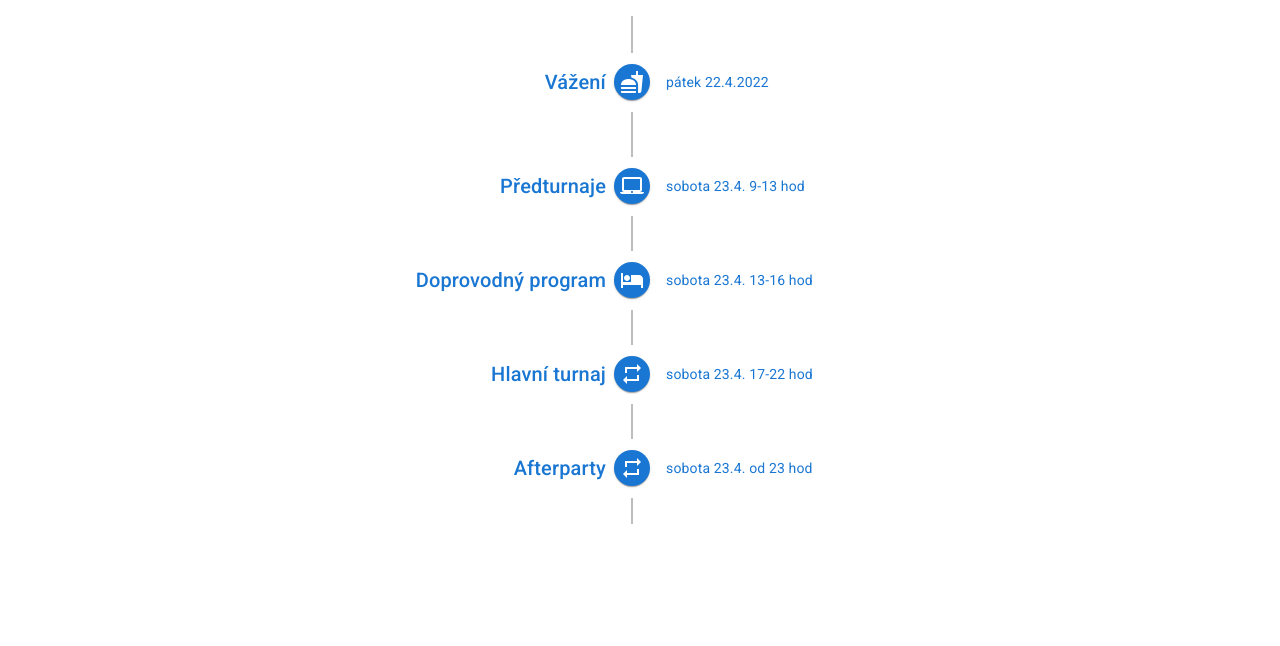
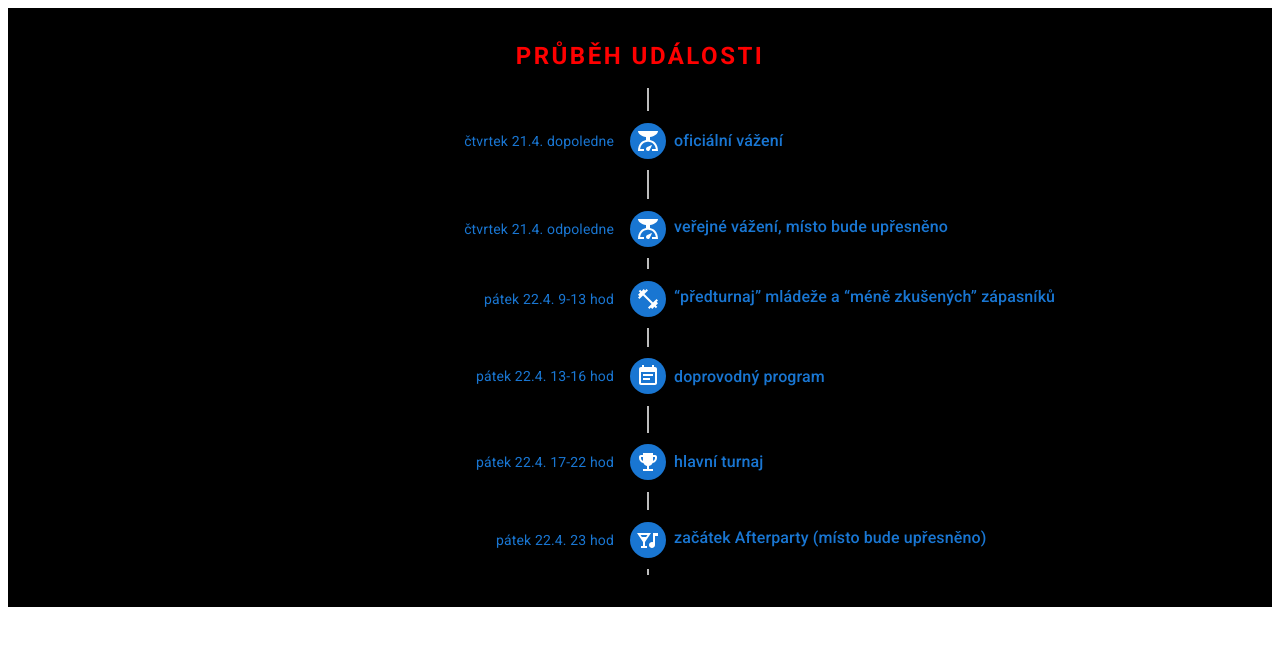
Before and after one commit to theokeist/great2j, a Next.js app: page /components/timeline in a window 1280 px wide. Shown: the top 646 px of the page. Built offline with nearby package versions, Linux system fonts and the light colour scheme.

Commit message:
CHANGE, libra

```diff
--- a/pages/components/timeline.tsx
+++ b/pages/components/timeline.tsx
@@ -6,16 +6,28 @@ import TimelineConnector from "@mui/lab/TimelineConnector";
 import TimelineContent from "@mui/lab/TimelineContent";
 import TimelineOppositeContent from "@mui/lab/TimelineOppositeContent";
 import TimelineDot from "@mui/lab/TimelineDot";
-import FastfoodIcon from "@mui/icons-material/Fastfood";
-import LaptopMacIcon from "@mui/icons-material/LaptopMac";
-import HotelIcon from "@mui/icons-material/Hotel";
-import RepeatIcon from "@mui/icons-material/Repeat";
+import ScaleIcon from "@mui/icons-material/Scale";
+import EventNoteIcon from "@mui/icons-material/EventNote";
+import NightlifeIcon from "@mui/icons-material/Nightlife";
+import EmojiEventsIcon from "@mui/icons-material/EmojiEvents";
 import Typography from "@mui/material/Typography";
-
+import FitnessCenterIcon from "@mui/icons-material/FitnessCenter";
 export default function EventTimeline() {
   return (
     <React.Fragment>
-      <Timeline position="left" sx={{ padding: 0 }}>
+      <Timeline
+        position="right"
+        sx={{ mt: 0, mb: 0, py: 4, px: 2, bgcolor: "black" }}
+      >
+        <Typography
+          variant="h5"
+          align="center"
+          color="primary"
+          sx={{ color: "red", fontWeight: 700, letterSpacing: 2.5 }}
+          paragraph
+        >
+          PRŮBĚH UDÁLOSTI
+        </Typography>
         <TimelineItem>
           <TimelineOppositeContent
             sx={{ m: "auto 0" }}
@@ -23,18 +35,50 @@ export default function EventTimeline() {
             variant="body2"
             color="primary"
           >
-            pátek 22.4.2022
+            čtvrtek 21.4. dopoledne
           </TimelineOppositeContent>
           <TimelineSeparator>
             <TimelineConnector />
             <TimelineDot color="primary">
-              <FastfoodIcon />
+              <ScaleIcon />
             </TimelineDot>
             <TimelineConnector />
           </TimelineSeparator>
-          <TimelineContent sx={{ py: "50px", px: 1 }}>
-            <Typography variant="h6" color="primary" component="span">
-              Vážení
+          <TimelineContent sx={{ py: "40px", px: 1 }}>
+            <Typography
+              variant="h6"
+              color="primary"
+              component="span"
+              sx={{ fontSize: 16 }}
+            >
+              oficiální vážení
+            </Typography>
+          </TimelineContent>
+        </TimelineItem>
+        <TimelineItem>
+          <TimelineOppositeContent
+            sx={{ m: "auto 0" }}
+            align="right"
+            variant="body2"
+            color="primary"
+          >
+            čtvrtek 21.4. odpoledne
+          </TimelineOppositeContent>
+          <TimelineSeparator>
+            <TimelineConnector />
+            <TimelineDot color="primary">
+              <ScaleIcon />
+            </TimelineDot>
+            <TimelineConnector />
+          </TimelineSeparator>
+          <TimelineContent sx={{ py: "20px", px: 1 }}>
+            <Typography
+              variant="h6"
+              color="primary"
+              component="span"
+              sx={{ fontSize: 16 }}
+            >
+              veřejné vážení, místo bude upřesněno
             </Typography>
           </TimelineContent>
         </TimelineItem>
@@ -44,18 +88,23 @@ export default function EventTimeline() {
             variant="body2"
             color="primary"
           >
-            sobota 23.4. 9-13 hod
+            pátek 22.4. 9-13 hod
           </TimelineOppositeContent>
           <TimelineSeparator>
             <TimelineConnector />
             <TimelineDot color="primary">
-              <LaptopMacIcon />
+              <FitnessCenterIcon />
             </TimelineDot>
             <TimelineConnector />
           </TimelineSeparator>
-          <TimelineContent sx={{ py: "22px", px: 1 }}>
-            <Typography variant="h6" color="primary" component="span">
-              Předturnaje
+          <TimelineContent sx={{ py: "20px", px: 1 }}>
+            <Typography
+              variant="h6"
+              color="primary"
+              component="span"
+              sx={{ fontSize: 16 }}
+            >
+              “předturnaj” mládeže a “méně zkušených” zápasníků
             </Typography>
           </TimelineContent>
         </TimelineItem>
@@ -65,18 +114,23 @@ export default function EventTimeline() {
             variant="body2"
             color="primary"
           >
-            sobota 23.4. 13-16 hod
+            pátek 22.4. 13-16 hod
           </TimelineOppositeContent>
           <TimelineSeparator>
             <TimelineConnector />
             <TimelineDot color="primary">
-              <HotelIcon />
+              <EventNoteIcon />
             </TimelineDot>
             <TimelineConnector />
           </TimelineSeparator>
-          <TimelineContent sx={{ py: "40px", px: 1 }}>
-            <Typography variant="h6" color="primary" component="span">
-              Doprovodný program
+          <TimelineContent sx={{ py: "30px", px: 1 }}>
+            <Typography
+              variant="h6"
+              color="primary"
+              component="span"
+              sx={{ fontSize: 16 }}
+            >
+              doprovodný program
             </Typography>
           </TimelineContent>
         </TimelineItem>
@@ -86,18 +140,23 @@ export default function EventTimeline() {
             variant="body2"
             color="primary"
           >
-            sobota 23.4. 17-22 hod
+            pátek 22.4. 17-22 hod
           </TimelineOppositeContent>
           <TimelineSeparator>
             <TimelineConnector />
             <TimelineDot color="primary">
-              <RepeatIcon />
+              <EmojiEventsIcon />
             </TimelineDot>
             <TimelineConnector />
           </TimelineSeparator>
-          <TimelineContent sx={{ py: "22px", px: 1 }}>
-            <Typography variant="h6" color="primary" component="span">
-              Hlavní turnaj
+          <TimelineContent sx={{ py: "30px", px: 1 }}>
+            <Typography
+              variant="h6"
+              color="primary"
+              component="span"
+              sx={{ fontSize: 16 }}
+            >
+              hlavní turnaj
             </Typography>
           </TimelineContent>
         </TimelineItem>
@@ -107,18 +166,23 @@ export default function EventTimeline() {
             variant="body2"
             color="primary"
           >
-            sobota 23.4. od 23 hod
+            pátek 22.4. 23 hod
           </TimelineOppositeContent>
           <TimelineSeparator>
             <TimelineConnector />
             <TimelineDot color="primary">
-              <RepeatIcon />
+              <NightlifeIcon />
             </TimelineDot>
             <TimelineConnector />
           </TimelineSeparator>
-          <TimelineContent sx={{ py: "40px", px: 1 }}>
-            <Typography variant="h6" color="primary" component="span">
-              Afterparty
+          <TimelineContent sx={{ py: "20px", px: 1 }}>
+            <Typography
+              variant="h6"
+              color="primary"
+              component="span"
+              sx={{ fontSize: 16 }}
+            >
+              začátek Afterparty (místo bude upřesněno)
             </Typography>
           </TimelineContent>
         </TimelineItem>
--- a/pages/routes/index.tsx
+++ b/pages/routes/index.tsx
@@ -179,6 +179,8 @@ export const NavigationMenu = () => {
                       color: "white",
                       display: "block",
                       borderRadius: 0,
+                      letterSpacing: 2,
+                      fontWeight: 400,
                     }}
                     variant={
                       router?.pathname == page?.link ? "outlined" : undefined
```
Also changed, not shown: pages/about.tsx (+4 -4 lines), pages/components/banner.tsx (+4 -3 lines), pages/events.tsx (+54 -38 lines), pages/index.tsx (+18 -35 lines).
